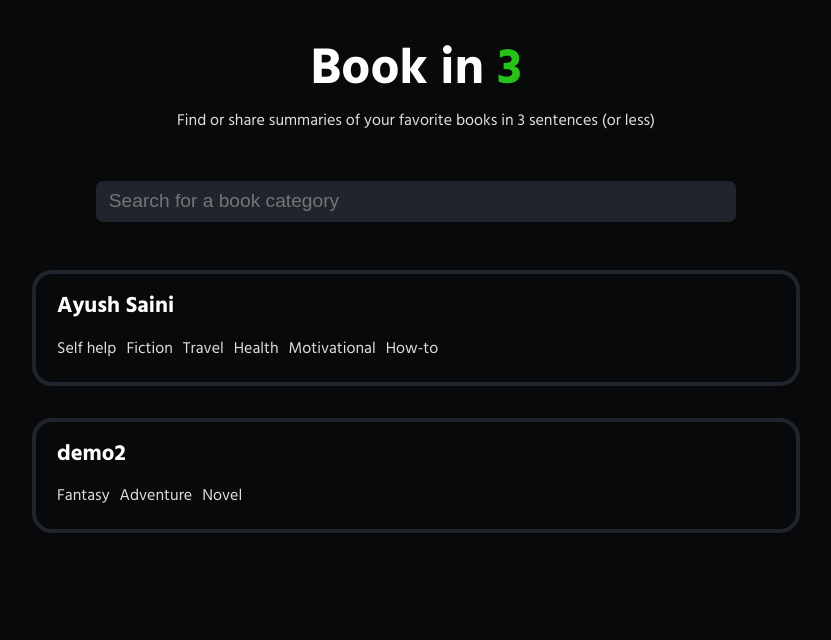
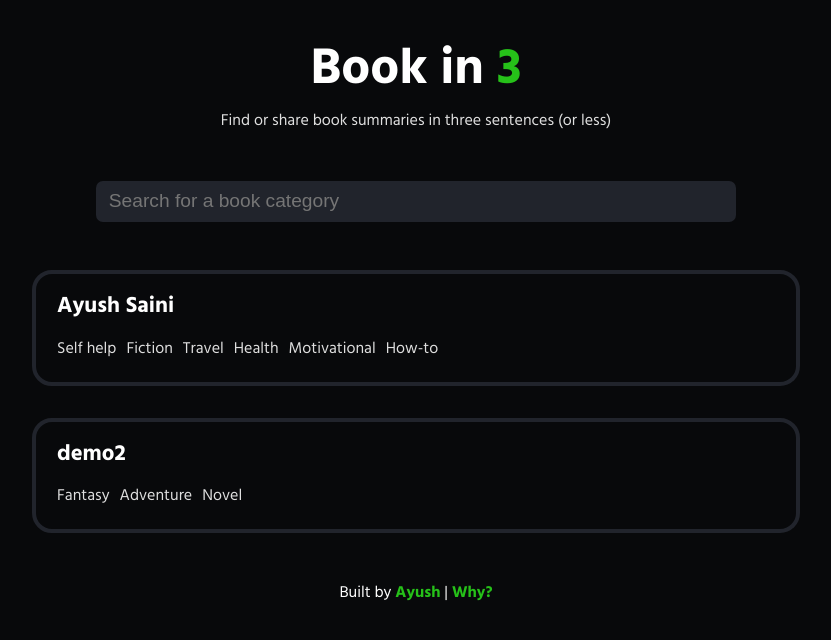
Before and after one commit to AyushSaini00/book-in-3, a Next.js app: page / in a window 1280 px wide. Shown: the top 640 px of the page, without its empty margins (224-1055 px from the left). Built offline with nearby package versions, Linux system fonts and the light colour scheme; a web font is replaced by a local one.

Commit message:
layout head compoenent props

```diff
--- a/pages/index.js
+++ b/pages/index.js
@@ -33,15 +33,12 @@ export default function Home({ data }) {
     .filter((dataObj) => dataObj.frontMatter.tags.length > 0);
 
   return (
-    <Layout>
+    <Layout title="Book in 3 | Home">
       <header className={styles.header}>
         <h1>
           Book in <span className="green">3</span>
         </h1>
-        <p>
-          Find or share summaries of your favorite books in 3 sentences (or
-          less)
-        </p>
+        <p>Find or share book summaries in three sentences (or less)</p>
       </header>
 
       <form autoComplete="off" className={styles.form}>
@@ -72,6 +69,14 @@ export default function Home({ data }) {
           </div>
         ))}
       </section>
+      <footer>
+        <p>
+          Built by <a href="https://twitter.com/AyushCodes">Ayush</a> |{' '}
+          <Link href="/why">
+            <a>Why?</a>
+          </Link>
+        </p>
+      </footer>
     </Layout>
   );
 }
--- /dev/null
+++ b/pages/why.js
@@ -0,0 +1,6 @@
+import Layout from '../components/Layout';
+const Why = () => {
+  return <Layout title="Book in 3 | Why"></Layout>;
+};
+
+export default Why;
```
Also changed, not shown: pages/[slug].js (+4 -9 lines).
